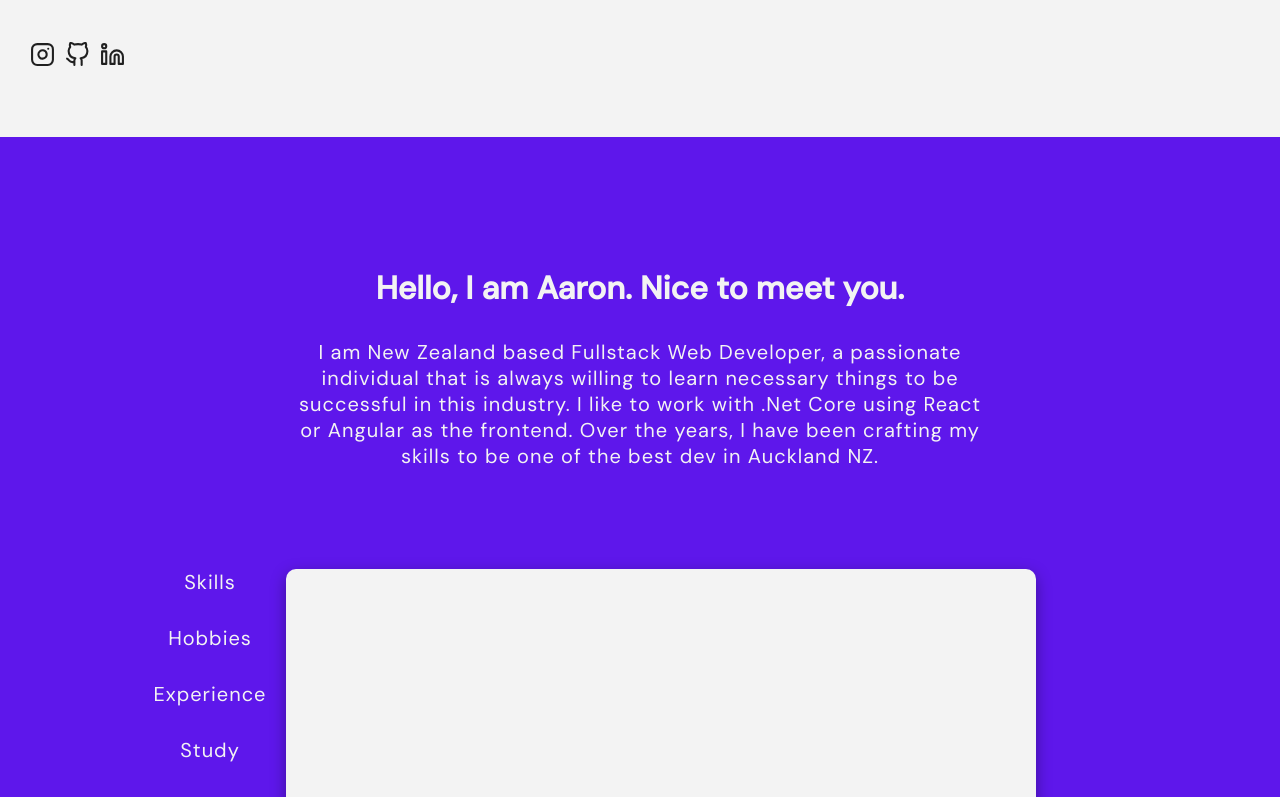
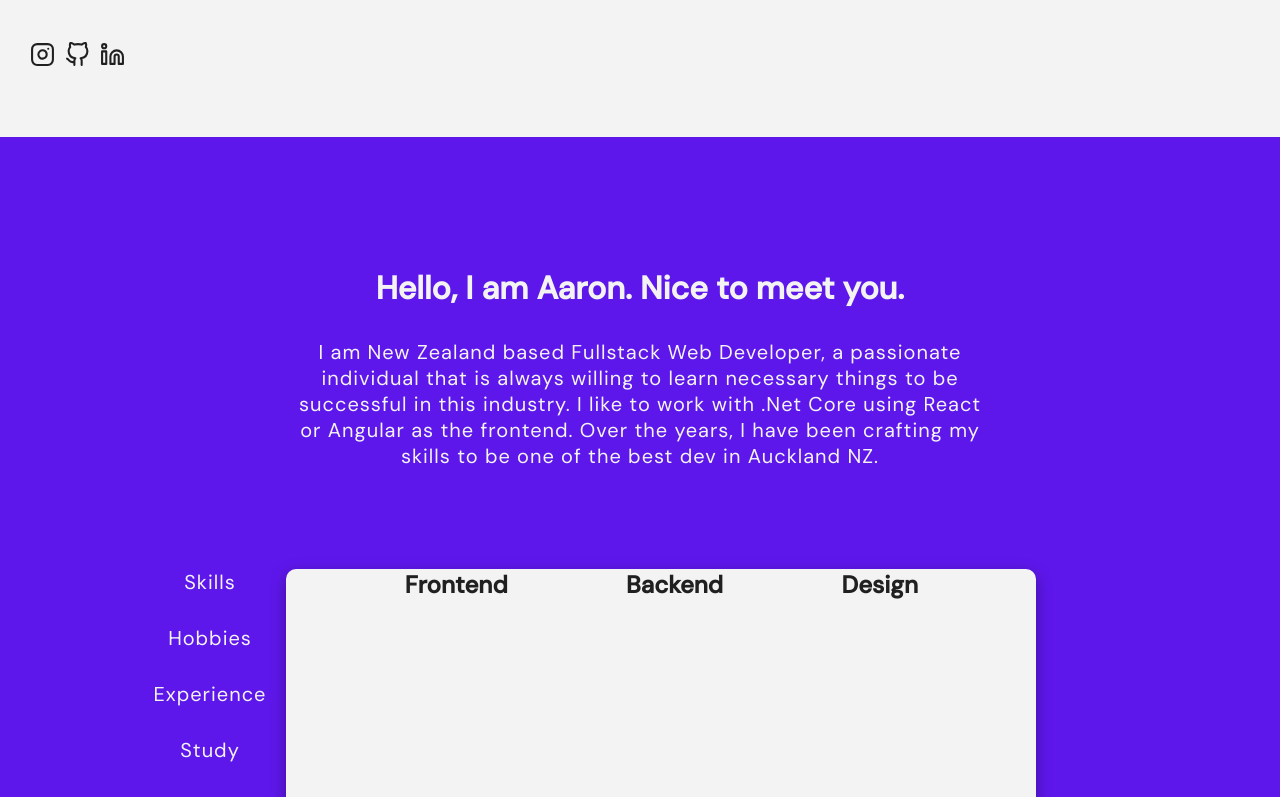
Before and after one commit to DiamondD7/WebPortfolio_2023, a React (Vite) app: page / in a window 1280 px wide. Shown: the part 843-1640 px from the top of the page. Built offline with nearby package versions, Linux system fonts and the light colour scheme.

Commit message:
added the headers of the texts inside the description container

```diff
--- a/src/components/Aboutme/About.jsx
+++ b/src/components/Aboutme/About.jsx
@@ -13,7 +13,19 @@ const Description = () => {
             <li>Study</li>
           </ul>
         </div>
-        <div className="description-container__wrapper"></div>
+        <div className="description-container__wrapper">
+          <div className="description-texts__wrapper">
+            <div>
+              <h2 className="description-texts__header">Frontend</h2>
+            </div>
+            <div>
+              <h2 className="description-texts__header">Backend</h2>
+            </div>
+            <div>
+              <h2 className="description-texts__header">Design</h2>
+            </div>
+          </div>
+        </div>
       </div>
     </div>
   );
--- a/src/styles/aboutstyles.css
+++ b/src/styles/aboutstyles.css
@@ -57,3 +57,12 @@
     margin-bottom: 30px;
     letter-spacing: 1px;
 }
+
+.description-texts__wrapper{
+    display: flex;
+    justify-content: space-evenly;
+}
+
+.description-texts__header{
+    color: #202020;
+}
--- a/src/styles/herostyles.css
+++ b/src/styles/herostyles.css
@@ -60,7 +60,7 @@
 
 
 .hero-btns_wrapper{
-    margin-top:30px;
+    margin-top:60px;
 }
 
 .hero-btn__about{
```
